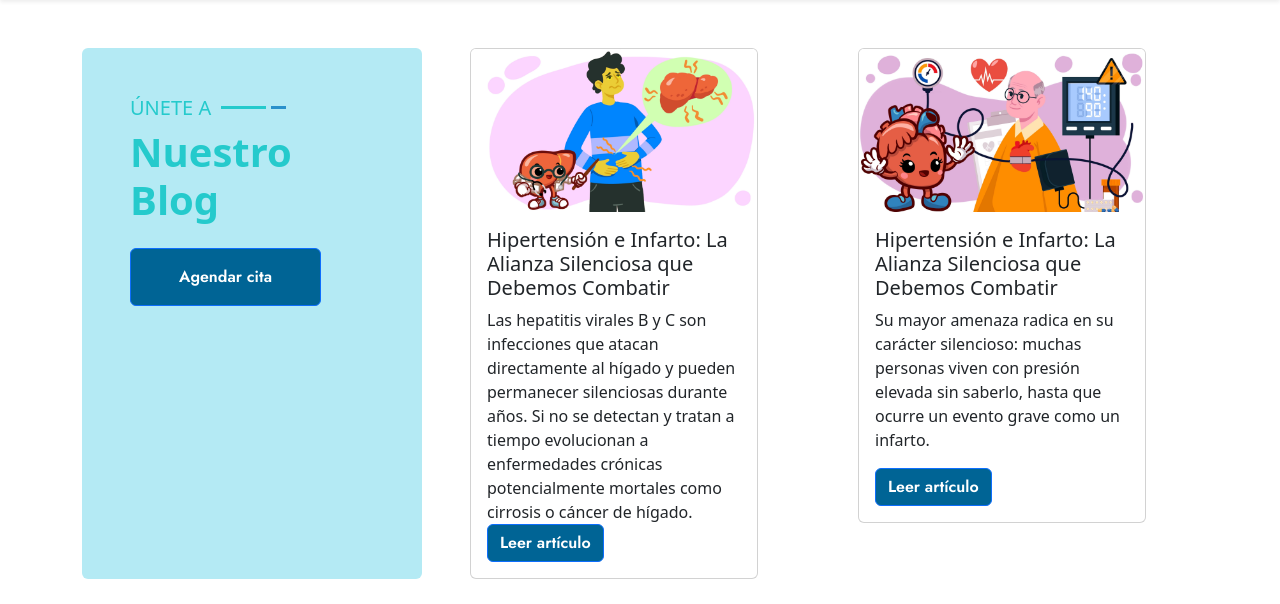
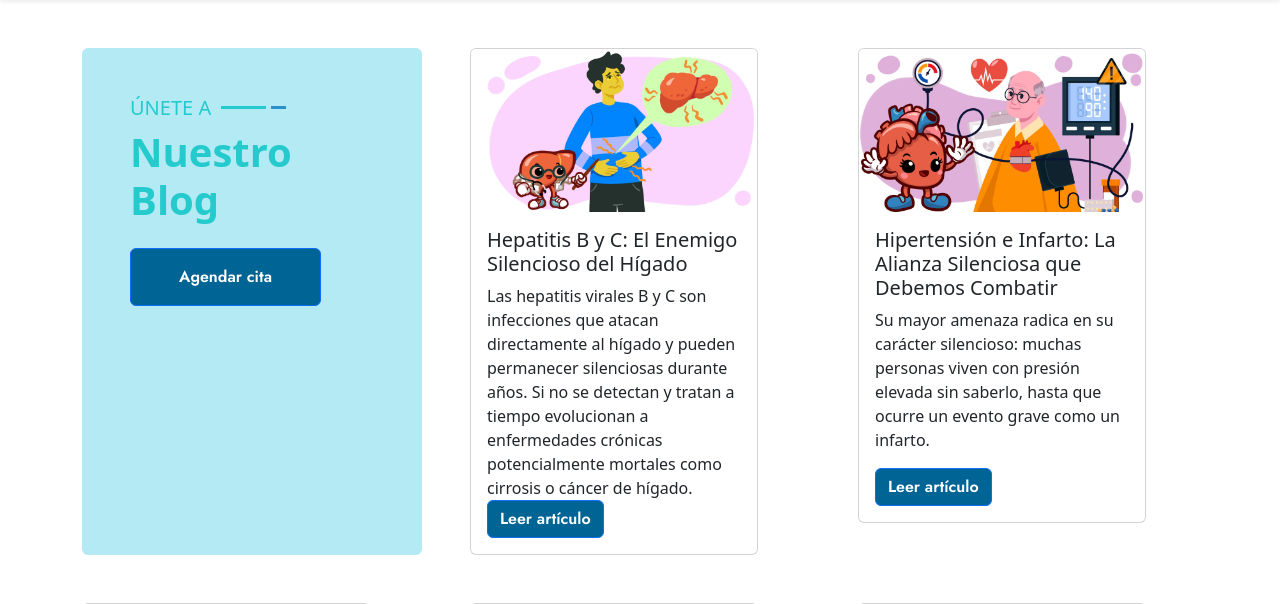
Before and after one commit to Joscarmesa/cig-new, a Flask app: template templates/blog.html in a window 1280 px wide. Shown: the part 58-662 px from the top of the page. Run offline with Flask 3, Linux system fonts and the light colour scheme; the template is opened without the code that fills it, so the values that code supplies are empty; parts of the project's set-up code (start-up, migrations or seed data) failed here and were passed over; some libraries are stand-ins or nearby versions.

Commit message:
corregido titulo

```diff
--- a/templates/blog.html
+++ b/templates/blog.html
@@ -23,8 +23,7 @@
             <img src="{{ url_for('static', filename='img/BLOGMAY7.webp') }}" class="card-img-top" alt="..." />
             <div class="card-body">
               <h5 class="card-title">
-                Hipertensión e Infarto: La Alianza
-                Silenciosa que Debemos Combatir</h5>
+                Hepatitis B y C: El Enemigo Silencioso del Hígado</h5>
               <p class="card-text">
                 Las hepatitis virales B y C son infecciones que atacan directamente al hígado y pueden
                 permanecer silenciosas durante años. Si no se detectan y tratan a tiempo evolucionan a
```
